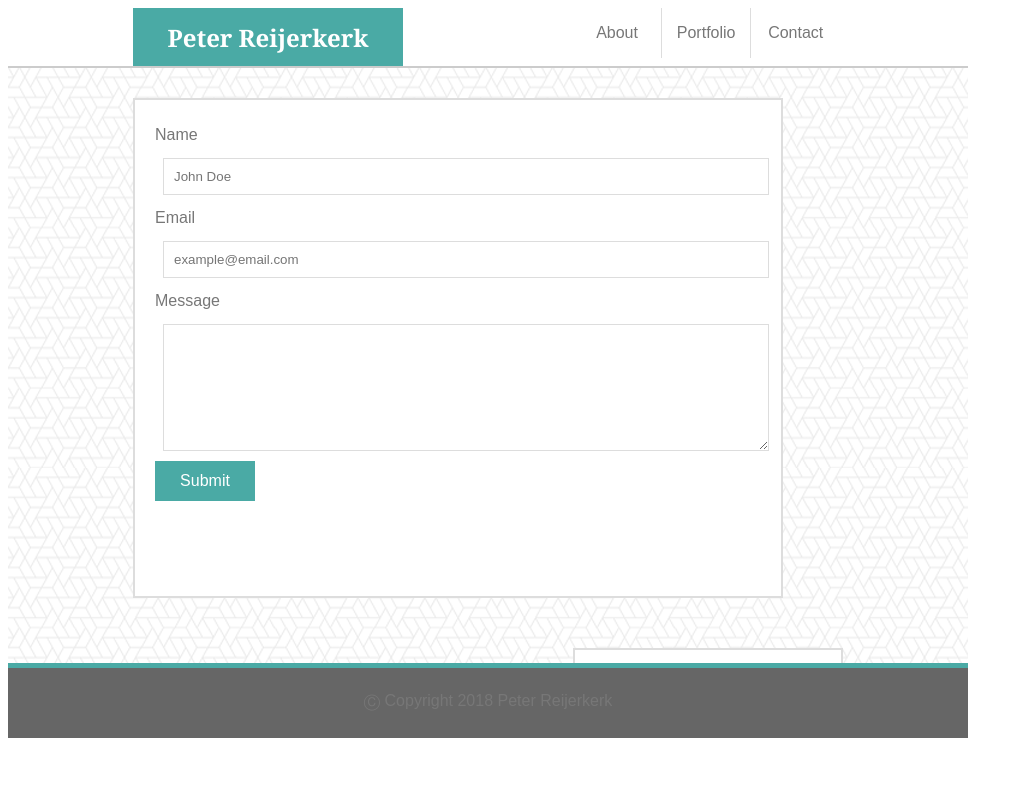
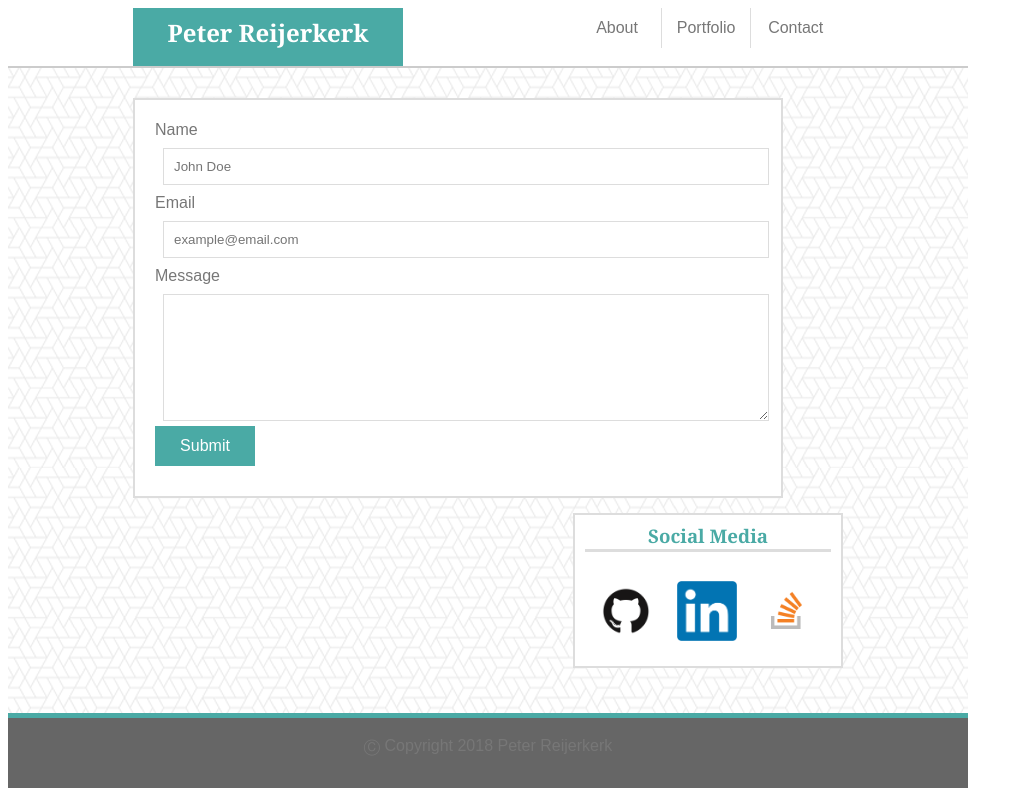
Before and after one commit to PReijerkerk/Basic-Portfolio, a plain HTML site: page contact.html in a window 1280 px wide. Shown: the whole page, without its empty margins (0-1023 px from the left). Drawn offline with Linux system fonts and the light colour scheme.

Commit message:
styled the css of the containers to allow for no scrolling necessary for viewing the social media links

```diff
--- a/assets/css/style.css
+++ b/assets/css/style.css
@@ -5,7 +5,7 @@
 body {
     color: #777777;
     font-family: Arial, Helvetica, sans-serif;
-    line-height: 30px;
+    line-height: 20px;
     text-align: left;
     width: 960px;
 }
@@ -112,7 +112,7 @@ footer {
     overflow: auto;
     margin: 0 auto;
     background-image: url("../images/what-the-hex.png");
-    height: 600px;
+    height: 650px;
     width: 100%;
     border-bottom: 5px solid #4aaaa5;
 }
@@ -157,10 +157,10 @@ footer {
     float: right;
     padding: 10px;
     width: 270px;
-    top: 30px;
+    top: 10px;
     text-align: center;
     margin-right: 125px;
-    margin-top: 30px;
+    margin-top: -5px;
 }
 
 #main-bio,
@@ -180,13 +180,14 @@ footer {
 }
 
 #contact-form {
-    height: 500px;
+    height: 400px;
     padding: 20px;
 }
 
 #portfolio {
     padding: 20px;
-    height: 500px;
+    height: 400px;
+    overflow: auto;
 }
 
 #bio-image {
```
